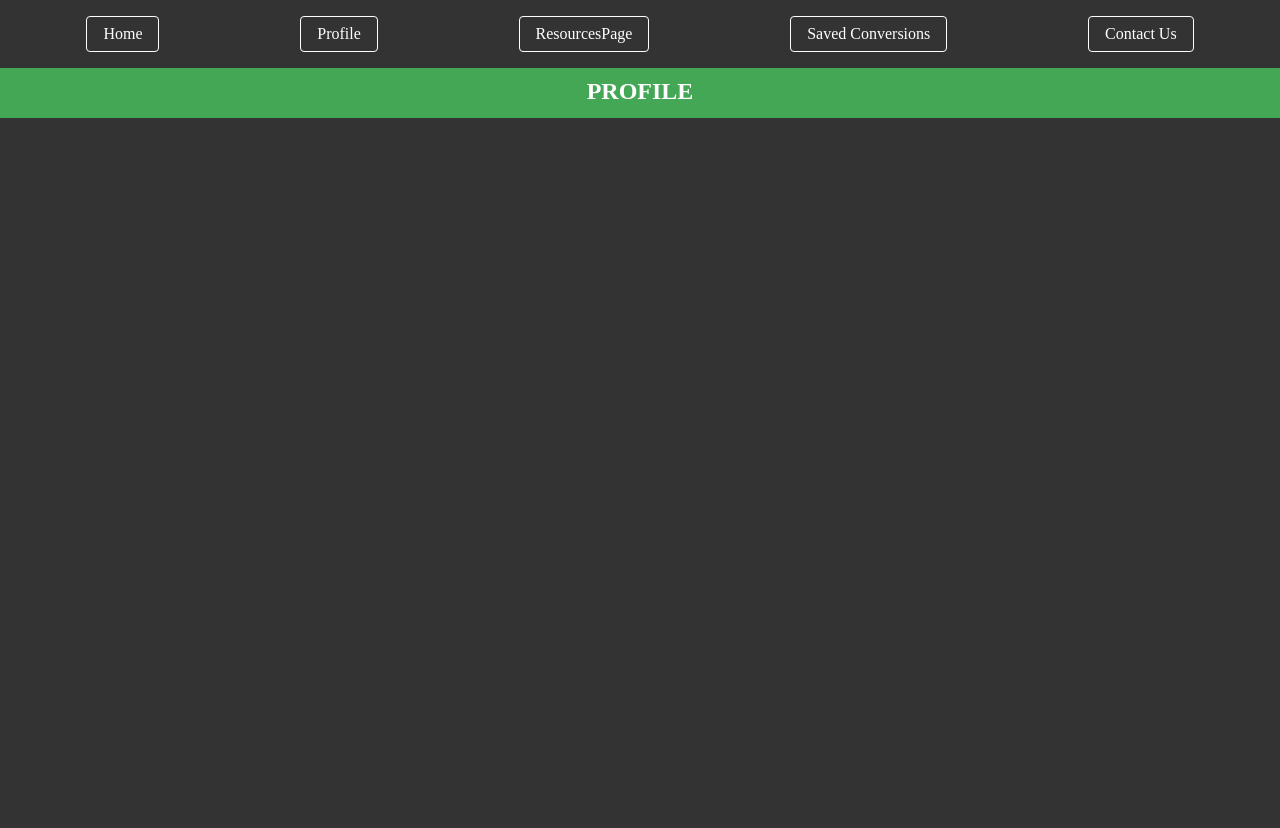
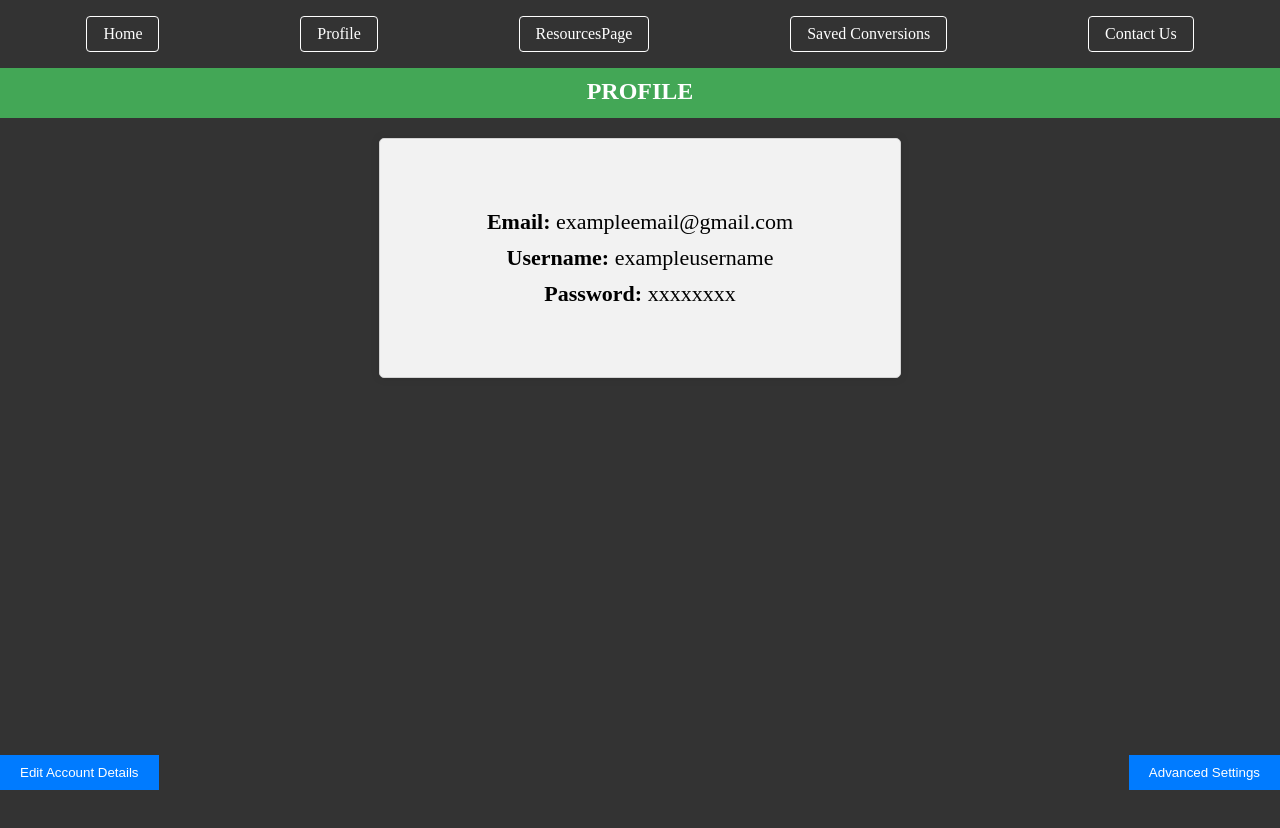
Before and after one commit to loknara/SEG2, a React (Create React App) app in the folder client/: page /Profile in a window 1280 px wide. Shown: the top 828 px of the page. Built offline with nearby package versions, Linux system fonts and the light colour scheme; no server answers.

Commit message:
updated profile page and css

```diff
--- a/client/src/components/Profile.css
+++ b/client/src/components/Profile.css
@@ -1,3 +1,5 @@
+/* Created by Anish Dasti */
+
 .currensee-container {
     display: flex;
     flex-direction: column;
@@ -5,7 +7,7 @@
     height: 100vh;
     background-color: #333;
     background-size: cover;
-  }
+}
 
   .header {
     background-color: #333;
@@ -64,3 +66,53 @@
   .settings-options div {
     margin-bottom: 5px;
   }
+
+
+  .profile-details {
+    background-color: #f2f2f2;
+    border: 1px solid #d3d3d3;
+    padding: 70px;
+    margin: 20px;
+    border-radius: 5px;
+    text-align: center;
+    width: 380px;
+    box-shadow: 0 0 10px rgba(0, 0, 0, 0.1);
+    position: relative;
+  }
+
+  .detail {
+    margin-bottom: 10px;
+    font-size: 22px;
+  }
+
+  .detail strong {
+    font-weight: bold;
+  }
+
+  .detail:last-child {
+    margin-bottom: 0;
+  }
+
+  .button-container {
+    position: absolute;
+    bottom: 10px;
+    display: flex;
+    justify-content: space-between;
+    width: 100%;
+  }
+
+  .edit-button {
+    background-color: #007bff;
+    color: #fff;
+    border: none;
+    padding: 10px 20px;
+    cursor: pointer;
+  }
+
+  .advanced-button {
+    background-color: #007bff;
+    color: #fff;
+    border: none;
+    padding: 10px 20px;
+    cursor: pointer;
+  }
--- a/client/src/components/Profile.jsx
+++ b/client/src/components/Profile.jsx
@@ -1,3 +1,5 @@
+/* Created by Anish Dasti */
+
 import React from 'react';
 import './Profile.css';
 
@@ -9,11 +11,35 @@ import './Profile.css';
             </div>
 
 
+            <div className="profile-details">
+              <div className="detail">
+                <strong>Email:</strong> exampleemail@gmail.com
+              </div>
+              <div className="detail">
+                <strong>Username:</strong> exampleusername
+              </div>
+              <div className="detail">
+                <strong>Password:</strong> xxxxxxxx
+              </div>
+            </div>
+
+            <div className="button-container">
+              <button className="edit-button" onClick={() => handleEditAccountClick()}>Edit Account Details</button>
+              <button className="advanced-button" onClick={() => handleAdvancedSettingsClick()}>Advanced Settings</button>
+            </div>
+
 
         </div>
 
       );
     }
 
+    function handleEditAccountClick() {
+      // Navigate to the edit account details page
+    }
+
+    function handleAdvancedSettingsClick() {
+      // Navigate to the advanced settings page
+    }
 
 export default Profile;
```
